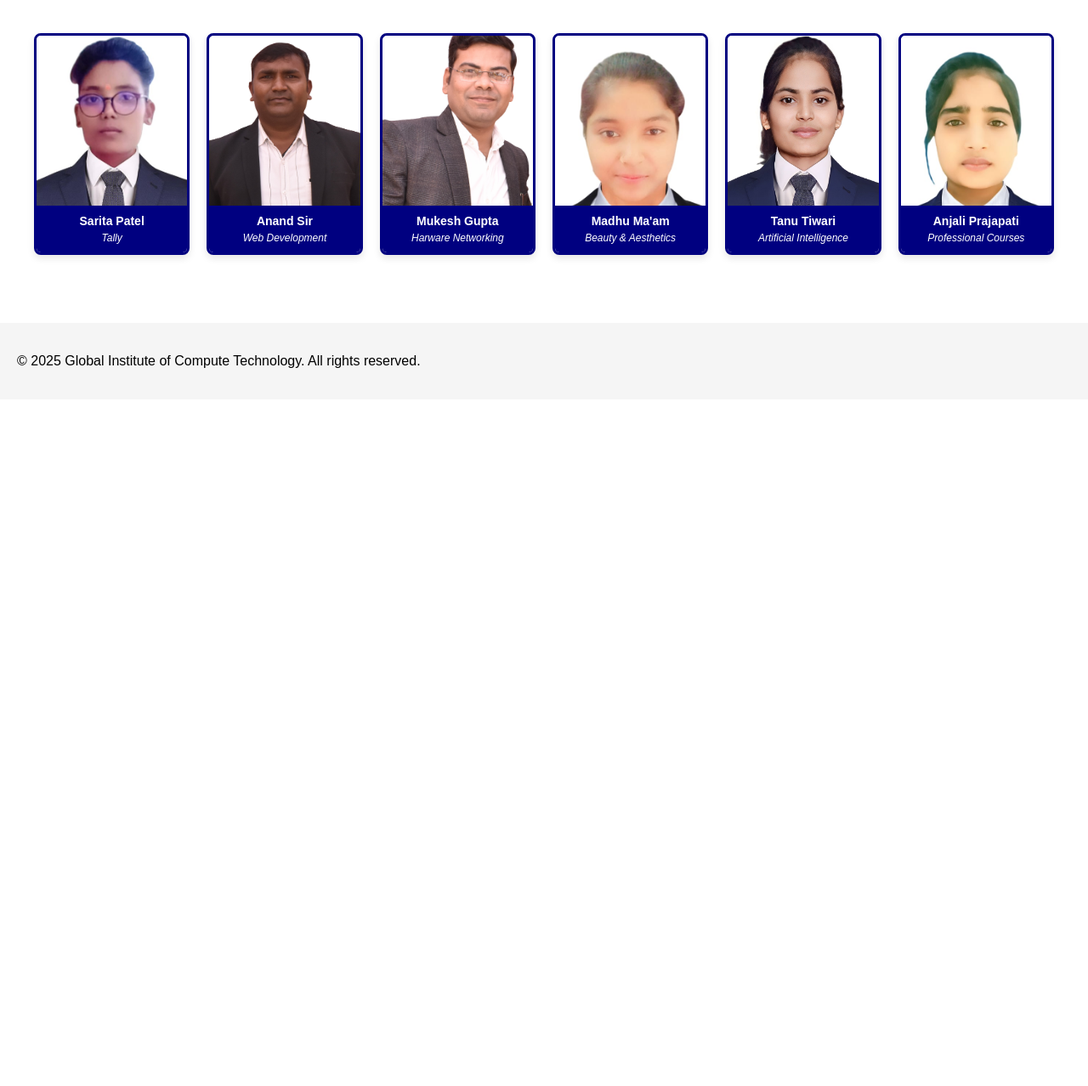
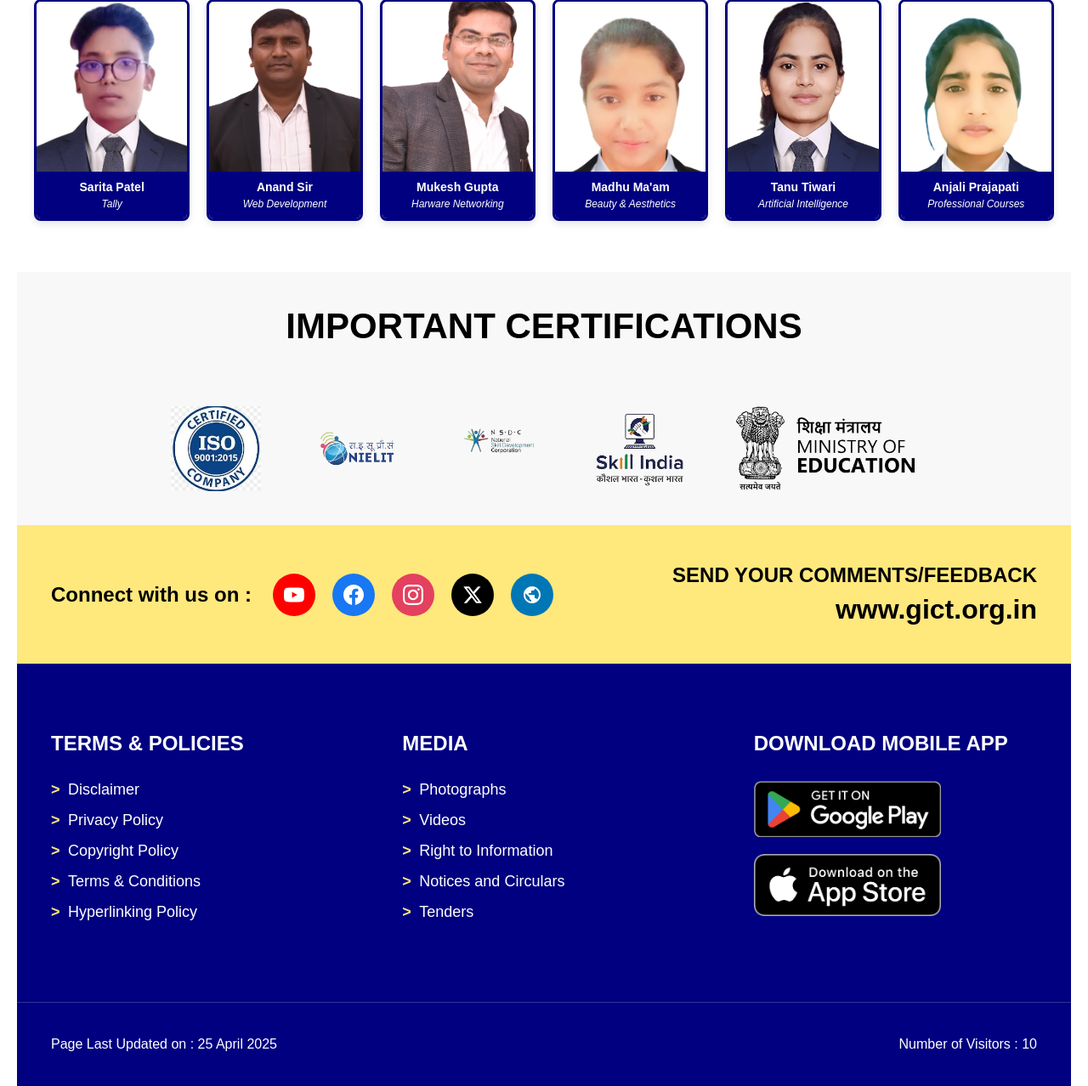
Before and after one commit to gictorg/gict, a PHP site: page / in a window 1280 px wide. Shown: the part 2429-3707 px from the top of the page at 85% size. Before the commit the page ends 2862 px from the top, so only its background shows below. Run offline with PHP 8.4, Linux system fonts and the light colour scheme.

Commit message:
added the footer section

```diff
--- /dev/null
+++ b/assets/css/footer.css
@@ -0,0 +1,299 @@
+/* Footer styles */
+.footer {
+    max-width: 1400px;
+    margin: 0 auto;
+    padding: 0 20px;
+}
+
+.footer .container,
+.certification .container,
+.connect-container,
+.footer-container,
+.footer-bottom-container {
+    max-width: 1400px;
+    margin: 0 auto;
+    width: 100%;
+    box-sizing: border-box;
+    background: transparent;
+}
+
+/* Certification section */
+.certification {
+    padding: 40px 0;
+    background: #F8F8F8;
+    width: 100%;
+}
+
+.certification .container {
+    display: flex;
+    flex-direction: column;
+    align-items: center;
+    padding: 0 20px;
+}
+
+.certification h2 {
+    font-size: 42px;
+    color: #000;
+    margin: 0 0 50px;
+    font-weight: 700;
+    text-align: center;
+    text-transform: uppercase;
+}
+
+.certification-logos {
+    display: flex;
+    align-items: center;
+    justify-content: center;
+    width: 100%;
+    gap: 60px;
+}
+
+.certification-logos img {
+    height: 100px;
+    object-fit: contain;
+}
+
+/* Connect section */
+.connect-section {
+    background: #FFE87C;
+    padding: 25px 0;
+    width: 100%;
+}
+
+.connect-container {
+    display: flex;
+    justify-content: space-between;
+    align-items: center;
+    padding: 0 20px;
+}
+
+.connect-left {
+    display: flex;
+    align-items: center;
+    gap: 25px;
+}
+
+.connect-left h3 {
+    font-size: 24px;
+    color: #000;
+    margin: 0;
+    font-weight: 600;
+}
+
+.social-icons {
+    display: flex;
+    gap: 20px;
+}
+
+.social-icons a {
+    width: 50px;
+    height: 50px;
+    border-radius: 50%;
+    display: flex;
+    align-items: center;
+    justify-content: center;
+    transition: transform 0.3s ease;
+}
+
+.social-icons a:hover {
+    transform: scale(1.1);
+}
+
+.social-icons a:nth-child(1) { background: #FF0000; } /* YouTube */
+.social-icons a:nth-child(2) { background: #1877F2; } /* Facebook */
+.social-icons a:nth-child(3) { background: #E4405F; } /* Instagram */
+.social-icons a:nth-child(4) { background: #000000; } /* X (Twitter) */
+.social-icons a:nth-child(5) { background: #0077B5; } /* Website */
+
+.social-icons svg {
+    width: 24px;
+    height: 24px;
+    fill: #fff;
+}
+
+.connect-right {
+    text-align: right;
+}
+
+.connect-right h3 {
+    font-size: 24px;
+    color: #000;
+    margin: 0 0 8px;
+    font-weight: 600;
+}
+
+.connect-right .website {
+    font-size: 32px;
+    color: #000;
+    font-weight: 700;
+    text-decoration: none;
+}
+
+/* Footer navigation */
+.footer-nav {
+    background: #000080;
+    padding: 60px 0;
+    width: 100%;
+}
+
+.footer-container {
+    display: grid;
+    grid-template-columns: repeat(3, 1fr);
+    gap: 80px;
+    padding: 0 20px;
+}
+
+.footer-section h3 {
+    font-size: 24px;
+    margin: 0 0 30px;
+    color: #fff;
+    font-weight: 600;
+    text-transform: uppercase;
+}
+
+.footer-links {
+    list-style: none;
+    padding: 0;
+    margin: 0;
+}
+
+.footer-links li {
+    margin-bottom: 15px;
+}
+
+.footer-links a {
+    color: #fff;
+    text-decoration: none;
+    font-size: 18px;
+    transition: color 0.3s ease;
+    position: relative;
+    padding-left: 20px;
+    display: block;
+}
+
+.footer-links a:before {
+    content: ">";
+    position: absolute;
+    left: 0;
+    color: #FFE87C;
+    font-weight: bold;
+}
+
+.footer-links a:hover {
+    color: #FFE87C;
+}
+
+.app-downloads {
+    display: flex;
+    flex-direction: column;
+    gap: 20px;
+    align-items: flex-start;
+}
+
+.app-downloads a {
+    display: block;
+    text-decoration: none;
+    transition: transform 0.3s ease;
+    width: 220px;
+}
+
+.app-downloads a:hover {
+    transform: translateY(-2px);
+}
+
+.app-downloads img {
+    width: 100%;
+    height: auto;
+    display: block;
+    object-fit: contain;
+}
+
+/* Footer bottom */
+.footer-bottom {
+    background: #000080;
+    padding: 20px 0;
+    border-top: 1px solid rgba(255,255,255,0.2);
+    width: 100%;
+}
+
+.footer-bottom-container {
+    display: flex;
+    justify-content: space-between;
+    align-items: center;
+    color: #fff;
+    font-size: 16px;
+    padding: 0 20px;
+}
+
+.visitor-count {
+    font-weight: 500;
+}
+
+/* Responsive adjustments */
+@media (max-width: 1200px) {
+    .certification-logos {
+        flex-wrap: wrap;
+        justify-content: center;
+        gap: 40px;
+    }
+
+    .certification-logos img {
+        height: 80px;
+    }
+}
+
+@media (max-width: 768px) {
+    .certification h2 {
+        font-size: 32px;
+        margin-bottom: 40px;
+    }
+
+    .connect-container {
+        flex-direction: column;
+        gap: 30px;
+        text-align: center;
+    }
+
+    .connect-left {
+        flex-direction: column;
+    }
+
+    .connect-right {
+        text-align: center;
+    }
+
+    .footer-container {
+        grid-template-columns: 1fr;
+        gap: 50px;
+    }
+
+    .footer-bottom-container {
+        flex-direction: column;
+        gap: 15px;
+        text-align: center;
+    }
+
+    .app-downloads {
+        align-items: center;
+    }
+
+    .app-downloads a {
+        width: 200px;
+    }
+
+    .store-badge {
+        padding: 8px 16px;
+    }
+
+    .store-badge i {
+        font-size: 24px;
+    }
+
+    .small-text {
+        font-size: 10px;
+    }
+
+    .store-name {
+        font-size: 16px;
+    }
+}
--- a/assets/css/gallery.css
+++ b/assets/css/gallery.css
@@ -1,17 +1,16 @@
 /* Common Gallery Styles */
 .gallery-wrapper {
-    width: 100%;
+    max-width: 1400px;
+    margin: 0 auto;
+    padding: 0 20px;
     background: #fff;
     margin-top: 20px;
 }
 
 .gallery-section {
-    padding: 20px;
     width: 100%;
     box-sizing: border-box;
     background: #fff;
-    max-width: 1400px;
-    margin: 0 auto;
 }
 
 .section-title {
--- /dev/null
+++ b/assets/js/mobile-menu.js
@@ -0,0 +1,12 @@
+// Mobile menu functionality
+document.addEventListener('DOMContentLoaded', function() {
+    // Mobile menu toggle
+    const menuToggle = document.querySelector('.mobile-menu-toggle');
+    const mainNav = document.querySelector('.main-nav ul');
+
+    if (menuToggle && mainNav) {
+        menuToggle.addEventListener('click', function() {
+            mainNav.classList.toggle('show');
+        });
+    }
+});
--- a/footer.php
+++ b/footer.php
@@ -1,25 +1,104 @@
-<footer class="main-footer">
-    <div class="container">
-        <div class="footer-content">
-            <p>&copy; <?php echo date('Y'); ?> Global Institute of Compute Technology. All rights reserved.</p>
+<?php
+// Footer template
+?>
+<footer class="footer">
+    <!-- Certification Section -->
+    <section class="certification">
+        <div class="container">
+            <h2>Important Certifications</h2>
+            <div class="certification-logos">
+                <img src="assets/images/iso.jpg" alt="ISO Certification">
+                <img src="assets/images/nailet.png" alt="NIELIT">
+                <img src="assets/images/nsdc.png" alt="NSDC">
+                <img src="assets/images/skill.png" alt="Skill India">
+                <img src="assets/images/MINISTRY.png" alt="Ministry of Education">
+            </div>
         </div>
-    </div>
+    </section>
+
+    <!-- Connect Section -->
+    <section class="connect-section">
+        <div class="container">
+            <div class="connect-container">
+                <div class="connect-left">
+                    <h3>Connect with us on :</h3>
+                    <div class="social-icons">
+                        <a href="#" target="_blank" rel="noopener noreferrer" class="youtube">
+                            <?php include 'assets/images/social/youtube.svg'; ?>
+                        </a>
+                        <a href="#" target="_blank" rel="noopener noreferrer" class="facebook">
+                            <?php include 'assets/images/social/facebook.svg'; ?>
+                        </a>
+                        <a href="#" target="_blank" rel="noopener noreferrer" class="instagram">
+                            <?php include 'assets/images/social/instagram.svg'; ?>
+                        </a>
+                        <a href="#" target="_blank" rel="noopener noreferrer" class="twitter">
+                            <?php include 'assets/images/social/twitter.svg'; ?>
+                        </a>
+                        <a href="#" target="_blank" rel="noopener noreferrer" class="website">
+                            <?php include 'assets/images/social/globe.svg'; ?>
+                        </a>
+                    </div>
+                </div>
+                <div class="connect-right">
+                    <h3>SEND YOUR COMMENTS/FEEDBACK</h3>
+                    <a href="https://www.gict.org.in" class="website" target="_blank" rel="noopener noreferrer">www.gict.org.in</a>
+                </div>
+            </div>
+        </div>
+    </section>
+
+    <!-- Footer Navigation -->
+    <section class="footer-nav">
+        <div class="container">
+            <div class="footer-container">
+                <div class="footer-section">
+                    <h3>TERMS & POLICIES</h3>
+                    <ul class="footer-links">
+                        <li><a href="#">Disclaimer</a></li>
+                        <li><a href="#">Privacy Policy</a></li>
+                        <li><a href="#">Copyright Policy</a></li>
+                        <li><a href="#">Terms & Conditions</a></li>
+                        <li><a href="#">Hyperlinking Policy</a></li>
+                    </ul>
+                </div>
+                <div class="footer-section">
+                    <h3>MEDIA</h3>
+                    <ul class="footer-links">
+                        <li><a href="#">Photographs</a></li>
+                        <li><a href="#">Videos</a></li>
+                        <li><a href="#">Right to Information</a></li>
+                        <li><a href="#">Notices and Circulars</a></li>
+                        <li><a href="#">Tenders</a></li>
+                    </ul>
+                </div>
+                <div class="footer-section">
+                    <h3>DOWNLOAD MOBILE APP</h3>
+                    <div class="app-downloads">
+                        <a href="#" target="_blank" rel="noopener noreferrer" class="play-store-link">
+                            <img src="assets/images/app-store/andoid-badge.png" alt="ANDROID APP ON Google play">
+                        </a>
+                        <a href="#" target="_blank" rel="noopener noreferrer" class="app-store-link">
+                            <img src="assets/images/app-store/apple-badge.png" alt="Download on the App Store">
+                        </a>
+                    </div>
+                </div>
+            </div>
+        </div>
+    </section>
+
+    <!-- Footer Bottom -->
+    <section class="footer-bottom">
+        <div class="container">
+            <div class="footer-bottom-container">
+                <div class="update-info">Page Last Updated on : 25 April 2025</div>
+                <div class="visitor-count">Number of Visitors : 10</div>
+            </div>
+        </div>
+    </section>
 </footer>
 
 <script src="https://cdnjs.cloudflare.com/ajax/libs/font-awesome/6.0.0/js/all.min.js"></script>
-<script>
-    // Add any custom JavaScript here
-    document.addEventListener('DOMContentLoaded', function() {
-        // Mobile menu toggle
-        const menuToggle = document.querySelector('.mobile-menu-toggle');
-        const mainNav = document.querySelector('.main-nav ul');
-
-        if (menuToggle && mainNav) {
-            menuToggle.addEventListener('click', function() {
-                mainNav.classList.toggle('show');
-            });
-        }
-    });
-</script>
+<script src="assets/js/mobile-menu.js"></script>
 </body>
 </html>
--- a/index.php
+++ b/index.php
@@ -1,3 +1,14 @@
+<!DOCTYPE html>
+<html lang="en">
+<head>
+    <meta charset="UTF-8">
+    <meta name="viewport" content="width=device-width, initial-scale=1.0">
+    <title>GICT - Global Institute of Computer Technology</title>
+    <link rel="stylesheet" href="assets/css/style.css">
+    <link rel="stylesheet" href="assets/css/sidebar.css">
+    <link rel="stylesheet" href="assets/css/footer.css">
+</head>
+
 <?php include 'header.php'; ?>
 
 <div class="main-content">
@@ -77,3 +88,13 @@
 </div>
 
 <?php include 'footer.php'; ?>
+
+    <script src="https://cdnjs.cloudflare.com/ajax/libs/font-awesome/6.0.0/js/all.min.js"></script>
+    <script>
+        // Add any custom JavaScript here
+        document.addEventListener('DOMContentLoaded', function() {
+            // Your existing JavaScript
+        });
+    </script>
+</body>
+</html>
```
Also changed, not shown: assets/css/style.css (+53 -0 lines), assets/images/app-store/andoid-badge.png (added), assets/images/app-store/apple-badge.png (added), assets/images/social/facebook.svg (added), assets/images/social/globe.svg (added), assets/images/social/instagram.svg (added), assets/images/social/twitter.svg (added), assets/images/social/youtube.svg (added), 3 other files.
